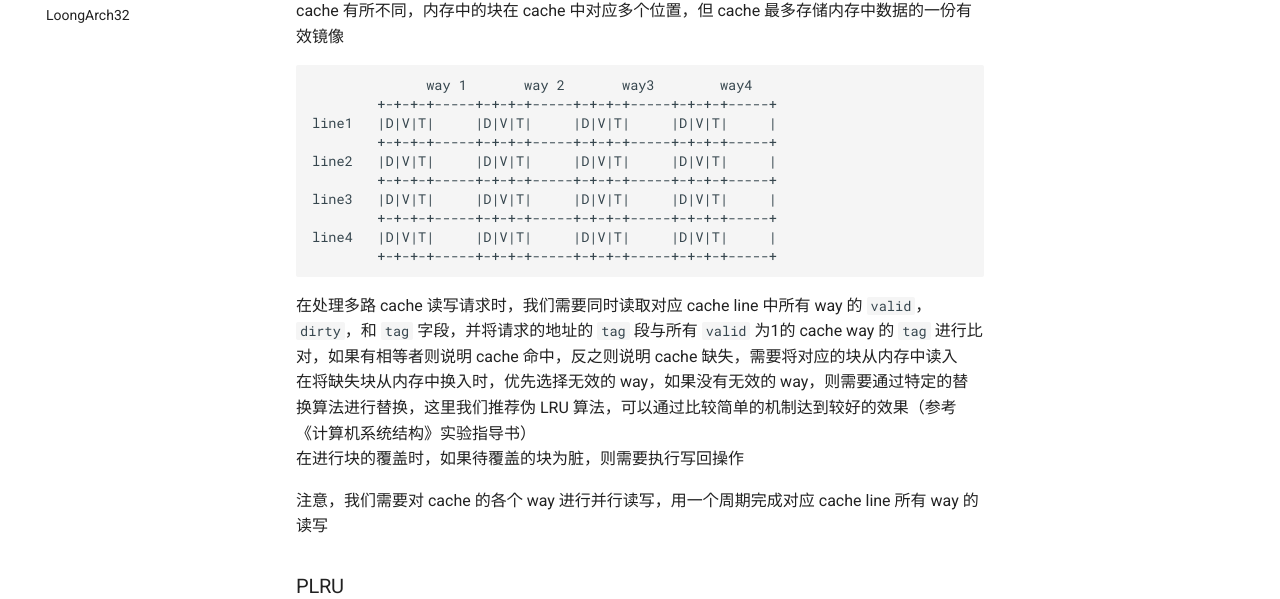
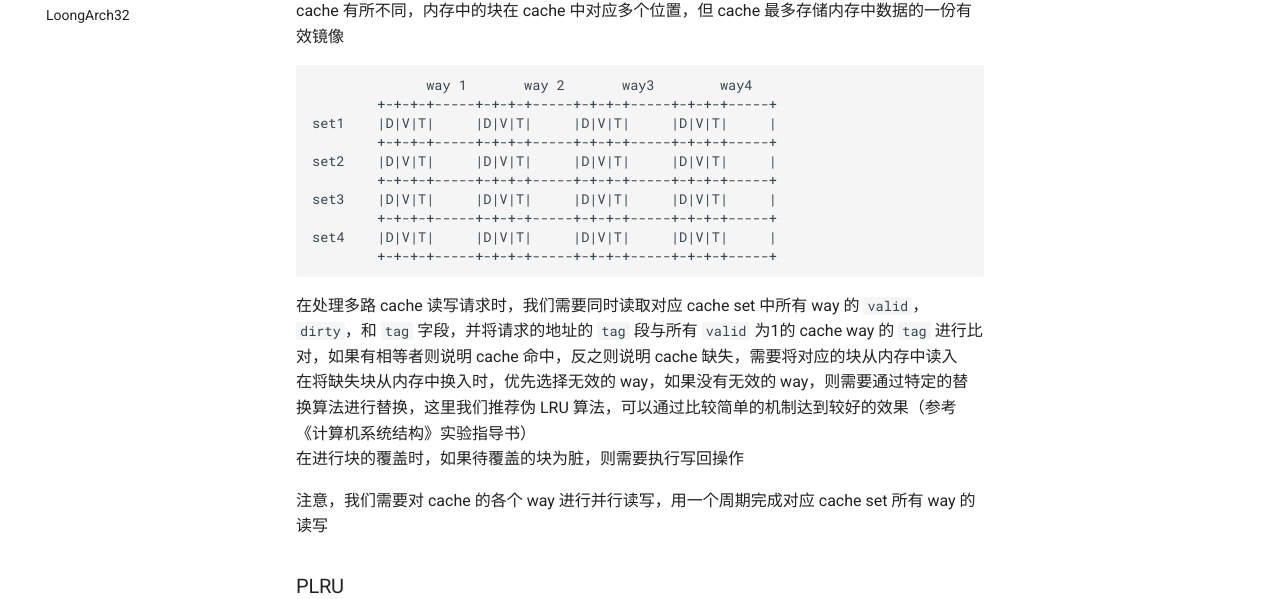
Before and after one commit to CQU-CS-LABs/CO-lab-docs-CQU, an MkDocs documentation site: the page built from docs/ext/cache.md, in a window 1280 px wide and 1258 px high. Shown: the part 306-905 px from the top of the window. Built offline with MkDocs 1.6.1 and Material for MkDocs 9.7.7, drawn with Linux system fonts in a browser that asks for light colours; comment, search, counter and statistics services are not loaded.

````diff
--- a/docs/ext/cache.md
+++ b/docs/ext/cache.md
@@ -6,26 +6,26 @@
 
 ```
               way 1       way 2       way3        way4
+        +-+-+-+-----+-+-+-+-----+-+-+-+-----+-+-+-+-----+
+set1    |D|V|T|     |D|V|T|     |D|V|T|     |D|V|T|     |
         +-+-+-+-----+-+-+-+-----+-+-+-+-----+-+-+-+-----+
-line1   |D|V|T|     |D|V|T|     |D|V|T|     |D|V|T|     |
+set2    |D|V|T|     |D|V|T|     |D|V|T|     |D|V|T|     |
         +-+-+-+-----+-+-+-+-----+-+-+-+-----+-+-+-+-----+
-line2   |D|V|T|     |D|V|T|     |D|V|T|     |D|V|T|     |
+set3    |D|V|T|     |D|V|T|     |D|V|T|     |D|V|T|     |
         +-+-+-+-----+-+-+-+-----+-+-+-+-----+-+-+-+-----+
-line3   |D|V|T|     |D|V|T|     |D|V|T|     |D|V|T|     |
-        +-+-+-+-----+-+-+-+-----+-+-+-+-----+-+-+-+-----+
-line4   |D|V|T|     |D|V|T|     |D|V|T|     |D|V|T|     |
+set4    |D|V|T|     |D|V|T|     |D|V|T|     |D|V|T|     |
         +-+-+-+-----+-+-+-+-----+-+-+-+-----+-+-+-+-----+
 ```
 
 
 
-在处理多路 cache 读写请求时，我们需要同时读取对应 cache line 中所有 way 的 `valid`，`dirty`，和 `tag` 字段，并将请求的地址的 `tag` 段与所有 `valid` 为1的 cache way 的 `tag` 进行比对，如果有相等者则说明 cache 命中，反之则说明 cache 缺失，需要将对应的块从内存中读入
+在处理多路 cache 读写请求时，我们需要同时读取对应 cache set 中所有 way 的 `valid`，`dirty`，和 `tag` 字段，并将请求的地址的 `tag` 段与所有 `valid` 为1的 cache way 的 `tag` 进行比对，如果有相等者则说明 cache 命中，反之则说明 cache 缺失，需要将对应的块从内存中读入
 在将缺失块从内存中换入时，优先选择无效的 way，如果没有无效的 way，则需要通过特定的替换算法进行替换，这里我们推荐伪 LRU 算法，可以通过比较简单的机制达到较好的效果（参考《计算机系统结构》实验指导书）
 在进行块的覆盖时，如果待覆盖的块为脏，则需要执行写回操作
 
 
 
-注意，我们需要对 cache 的各个 way 进行并行读写，用一个周期完成对应 cache line 所有 way 的读写
+注意，我们需要对 cache 的各个 way 进行并行读写，用一个周期完成对应 cache set 所有 way 的读写
 
 ### PLRU
 
````
